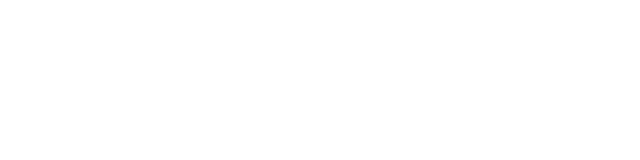
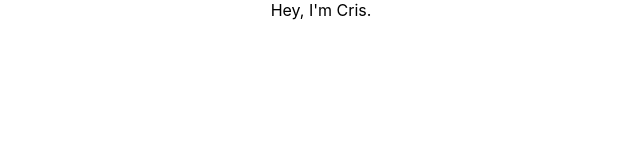
Before and after one commit to crishanks/cris-portfolio-site, a React (Create React App) app: page / in a window 1280 px wide. Shown: the top 160 px of the page, without its empty margins (319-959 px from the left). Built offline with nearby package versions, Linux system fonts and the light colour scheme.

Commit message:
folder setup

```diff
--- a/src/App.js
+++ b/src/App.js
@@ -6,6 +6,7 @@
     return (
       <div className="App">
         <header>
+          Hey, I'm Cris.
         </header>
       </div>
     );
```
Also changed, not shown: src/components/sidebar/sidebar.js (added).
